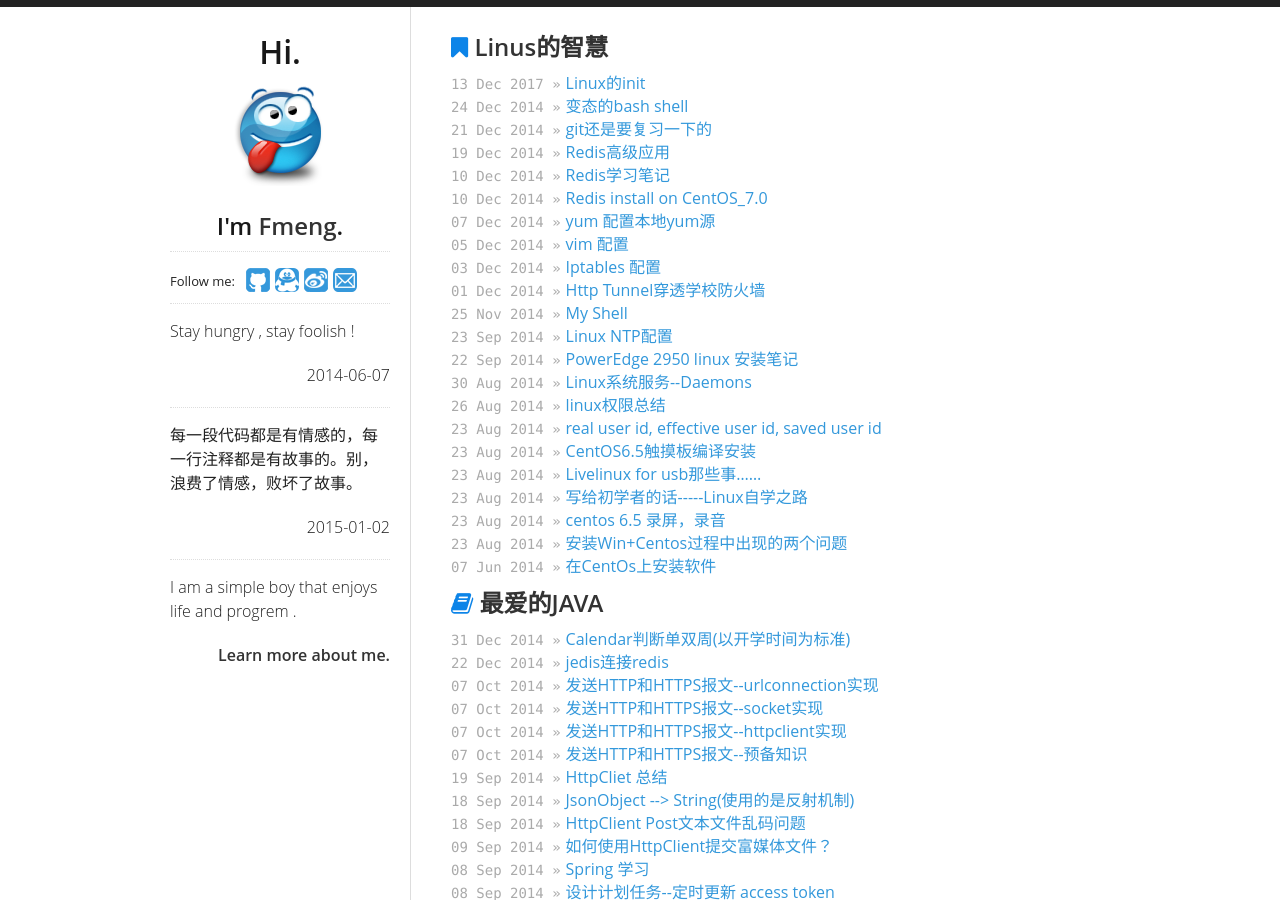
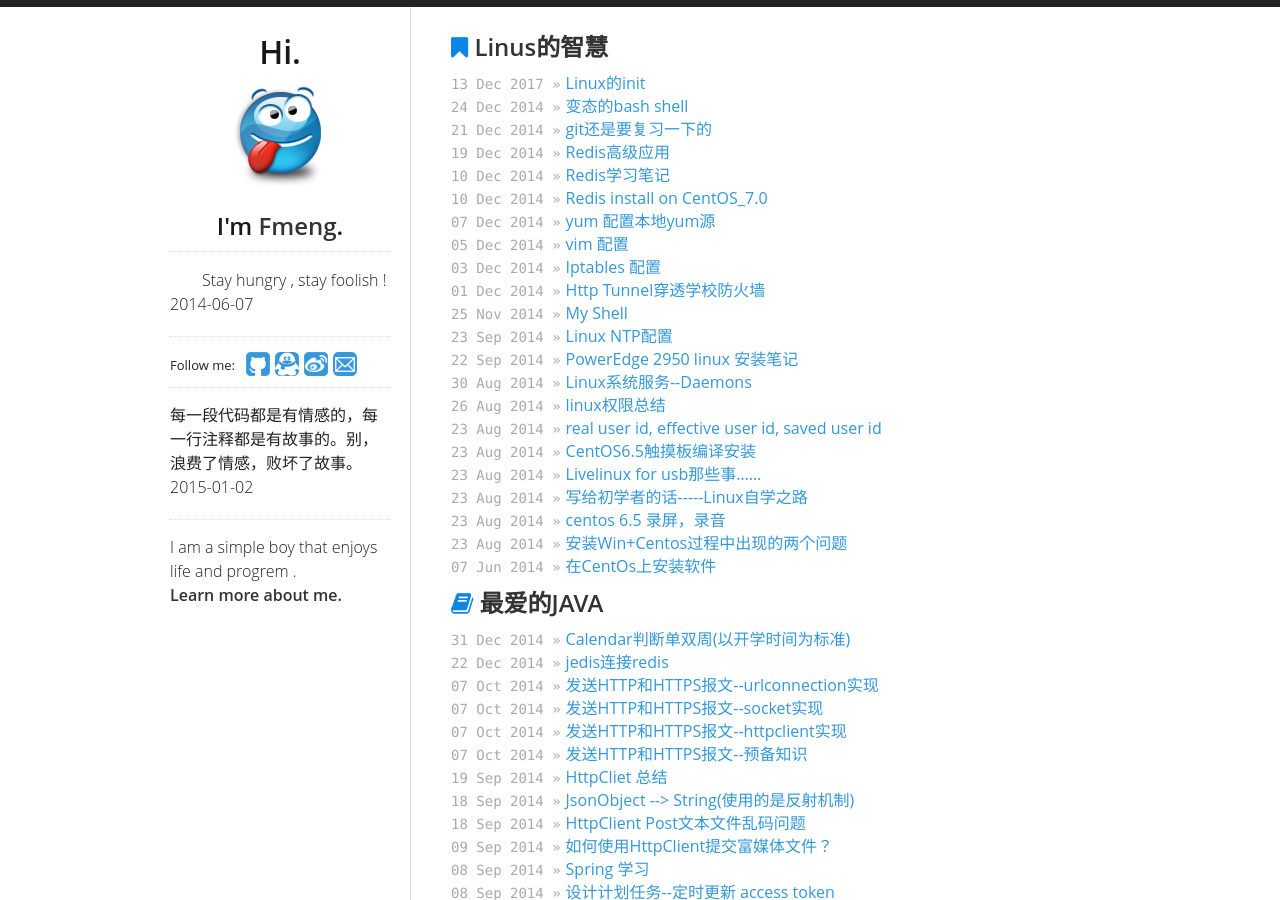
Before and after one commit to fmeng/fmeng.github.io, a Jekyll site: the page built from index.html, in a window 1280 px wide and 900 px high. Built offline with Jekyll 4.4.1, drawn with Linux system fonts in a browser that asks for light colours; Markdown is read by kramdown in place of the engine named in the settings; comment, search, counter and statistics services are not loaded.

Commit message:
test css

```diff
--- a/_includes/sidebar.html
+++ b/_includes/sidebar.html
@@ -6,21 +6,20 @@
   <h2>I'm <a href="/" title="介绍一下我">Fmeng</a>.</h2>
   <hr/>
   <ul>
-  	<div>
+          <p>&emsp;&emsp;Stay hungry , stay foolish !<br /><font style="text-align:right;">2014-06-07</font></p>
+    <hr />
+    <div>
 	    <div id="social">
 	      {% include social.html %}
 	    </div>
   	</div>
-  	<hr/>
-          <p>Stay hungry , stay foolish !<br /></p>
-          <p style="text-align:right;">2014-06-07</p>
-  	<hr/>
-  				<p>每一段代码都是有情感的，每一行注释都是有故事的。别，浪费了情感，败坏了故事。</p>
-  			  <p style="text-align:right;">2015-01-02</p>
- 	 <hr/>
+
+  	<hr />
+  				<p>每一段代码都是有情感的，每一行注释都是有故事的。别，浪费了情感，败坏了故事。<font style="text-align:right;">2015-01-02</font></p>
+ 	 <hr />
 			 	 <p>
 			       I am a simple boy that enjoys life and progrem .<br/>
-			       <p style="text-align:right;"><a href="/life/2014/05/18/about-me.html">Learn more about me.</a></p>
+			       <a style="text-align:right;" href="/life/2014/05/18/about-me.html">Learn more about me.</a>
 
 			  </p>
 
```
